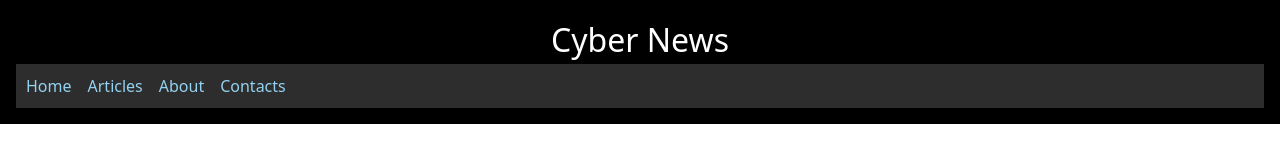
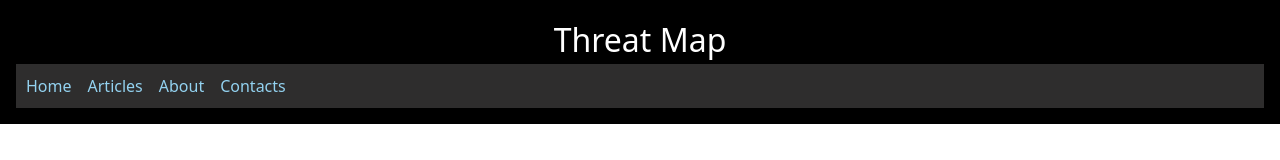
Before and after one commit to angel0x7/webtech-207, a Next.js app in the folder threat-map/: page / in a window 1280 px wide. Shown: the top 160 px of the page. Built offline with nearby package versions, Linux system fonts and the light colour scheme.

Commit message:
update : push on main

```diff
--- a/threat-map/src/app/components/header.tsx
+++ b/threat-map/src/app/components/header.tsx
@@ -4,7 +4,7 @@ export default function Header() {
   return (
     <header style={{ background: "#000000ff", color: "#fff", padding: "1rem" }}>
       <h1 style={{ margin: 0, textAlign: "center", fontSize: "2rem" }}>
-        Cyber News
+        Threat Map
       </h1>
       <nav style={{ display: "flex", gap: "1rem", background:"#2e2d2dff", padding:"10px" }}>
         <Link href="/"><span style={{ color: "#93d2f0ff" }}>Home</span></Link>
```
